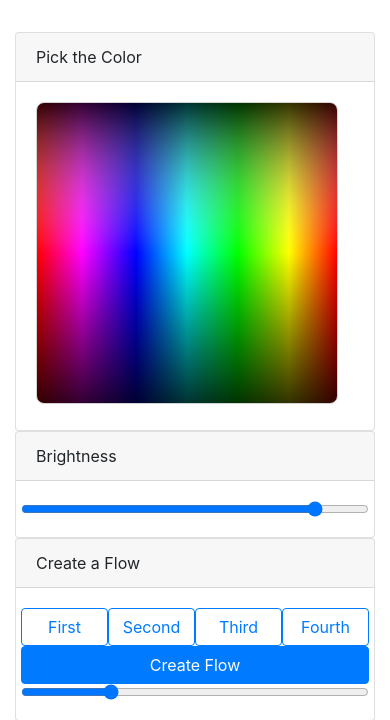
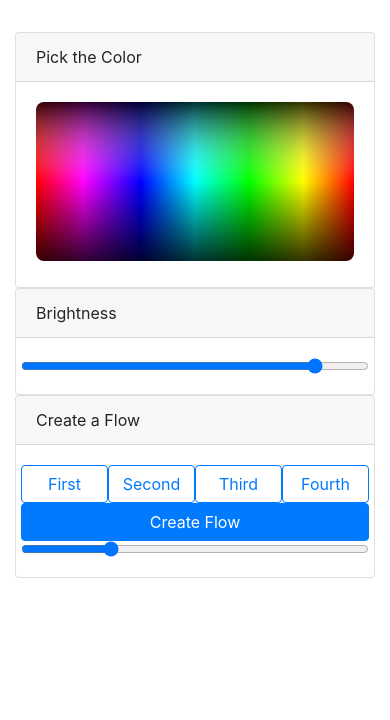
Before and after one commit to Lillux-de/flask-test, a Flask app: page /lamp/1 in a window 390 px wide. Shown: the part 96-816 px from the top of the page. Run offline with Flask 2, Linux system fonts and the light colour scheme; some libraries are stand-ins or nearby versions.

Commit message:
try to make it responsive

```diff
--- a/templates/lamp.html
+++ b/templates/lamp.html
@@ -1,13 +1,13 @@
 {% extends "base.html" %}
 
 {% block styles %}
-  <!--  <style>
+    <style>
         #colorpicker {
-            width: 300px;
+            width: 100%;
+            height: 100%;
             border-radius: 0.5em;
-            height: 300px;
         }
-    </style> -->
+    </style>
 {% endblock %}
 
 {% block navbar %}
@@ -25,8 +25,8 @@
         <div class="col-md-6">
             <div class="card">
                 <div class="card-header"> Pick the Color </div>
-                <div class="card-body">
-                    <canvas id="colorpicker" width="300" height="300" style="border:1px solid #d3d3d3; border-radius: 0.5em;">
+                <div class="card-body" style="height: 50%;">
+                    <canvas id="colorpicker">
                         Your browser does not support the HTML5 canvas tag.
                     </canvas>
 
@@ -65,12 +65,27 @@
     </div>
 
     <script>
+        $(document).ready(drawGradients);
+ //       $(document).ready(recalculateOffset);
+
+        $(window).on("resize", function() {
+            drawGradients();
+//            recalculateOffset();
+        });
+  //      $(window).on("scroll", function(e){
+    //        recalculateOffset();
+      //  });
+
         var data = {};
 
         var c = document.getElementById("colorpicker");
         var sl = document.getElementById("brightness");
 
-        var ctx = c.getContext("2d");
+        var ctx;
+        //var offX, offY;
+
+        function drawGradients() {
+            ctx = c.getContext("2d");
             // Create color gradient
             var colgradient = ctx.createLinearGradient(0, 0, c.width, 0);
             colgradient.addColorStop(0,    "rgb(255,   0,   0)");
@@ -82,25 +97,35 @@
             colgradient.addColorStop(1,    "rgb(255,   0,   0)");
             // Create gradient for edges
             var brigradient = ctx.createLinearGradient(0,0,0, c.height);
-        brigradient.addColorStop(0,   "rgba(0,     0,   0, 0.8)"); //TODO: play with these values (especially alpha)
+            brigradient.addColorStop(0,   "rgba(0,     0,   0, 0.8)"); //FIXME: play with these values (especially alpha)
             brigradient.addColorStop(1,   "rgba(0, 0, 0, 0.8)");
             brigradient.addColorStop(0.5, "rgba(255, 255, 255, 0)");
             brigradient.addColorStop(0.5, "rgba(0,     0,   0, 0)");
-
-        function drawGradients() {
+            //paint color gradient
             ctx.fillStyle = colgradient;
             ctx.fillRect(0, 0, c.width, c.height);
-
+            //paint brightness gradient
             ctx.fillStyle = brigradient;
             ctx.fillRect(0,0,c.width, c.height);
         }
-        //$(document).ready(drawGradients);
-        drawGradients();
 
+     //   function recalculateOffset(){
+       //     var bounds = c.getBoundingClientRect();
+   //         offX = bounds.left;
+     //       offY = bounds.top;
+       // }
 
         //Colorpicker event
         c.addEventListener('click', function(e) {
-            var img = ctx.getImageData(e.offsetX, e.offsetY, 1, 1).data;
+            var bounds = c.getBoundingClientRect();
+            // get the mouse coordinates, subtract the canvas top left and any scrolling
+            x = e.pageX - bounds.left - scrollX;
+            y = e.pageY - bounds.top - scrollY;
+
+            //mouseX = parseInt(e.clientX - offX);
+            //mouseY = parseInt(e.clientY - offY);
+
+            var img = ctx.getImageData(x, y, 1, 1).data;
             data["color"] = {
                 "r" : img[0],
                 "g" : img[1],
```
Lines whose indentation alone changed are shown as unchanged.
